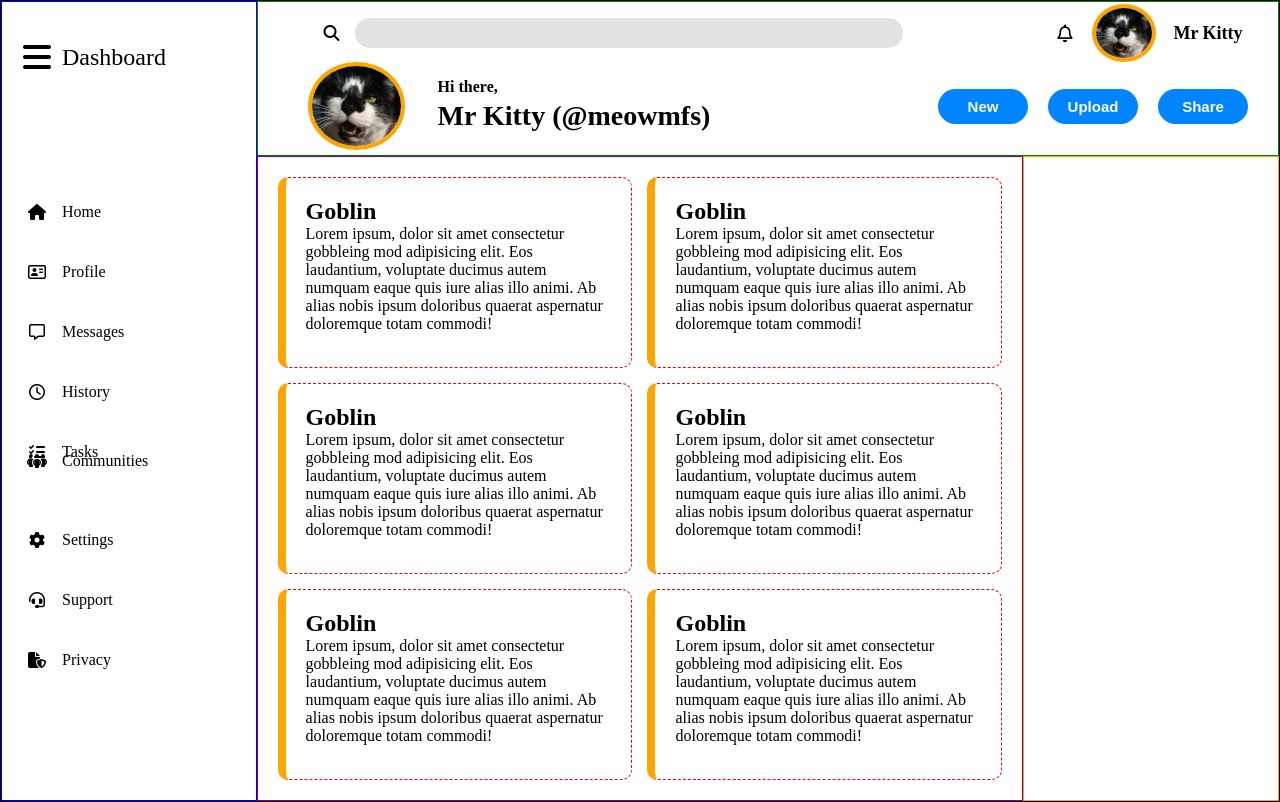
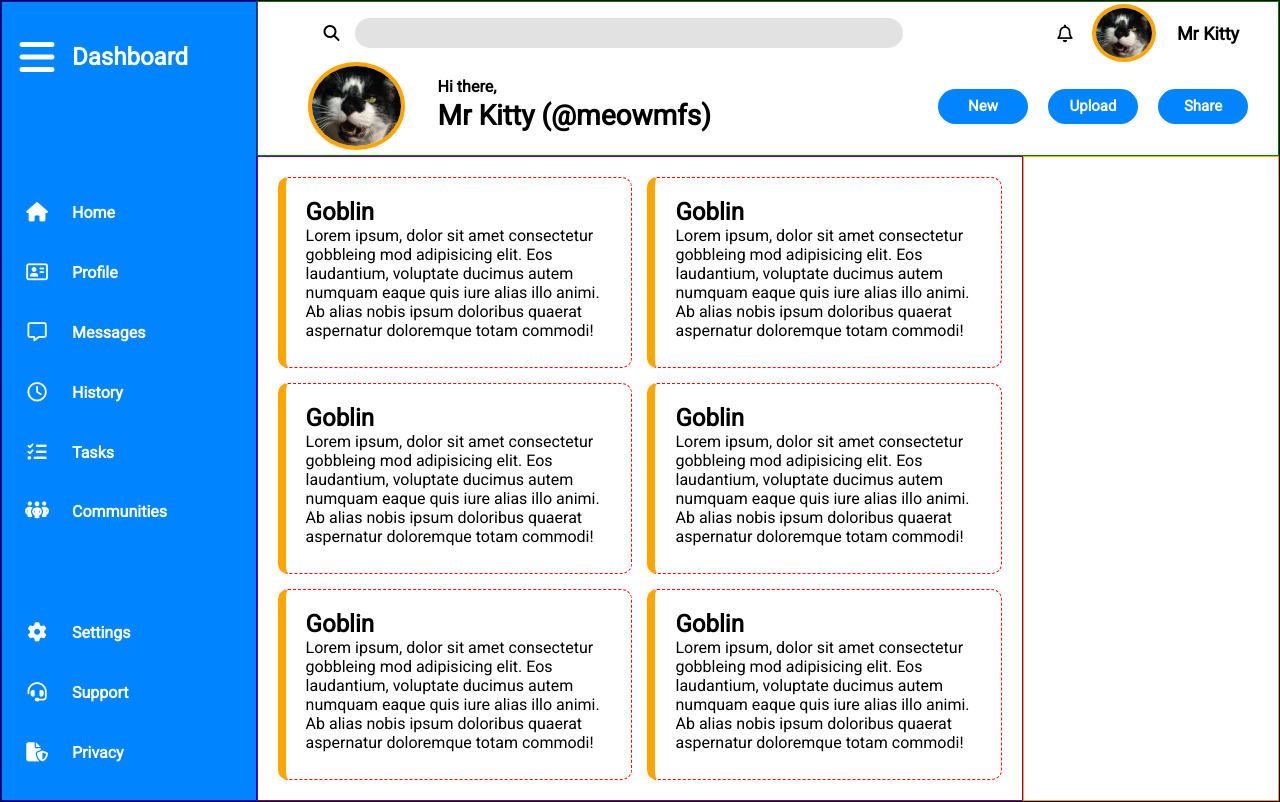
Before and after one commit to Bjwills7/TOP-Admin-Dashboard, a plain HTML site: page index.html in a window 1280 px wide. Drawn offline with Linux system fonts and the light colour scheme.

Commit message:
Finish navbar styling

```diff
--- a/index.html
+++ b/index.html
@@ -4,6 +4,9 @@
     <meta charset="UTF-8">
     <meta http-equiv="X-UA-Compatible" content="IE=edge">
     <meta name="viewport" content="width=device-width, initial-scale=1.0">
+    <link rel="preconnect" href="https://fonts.googleapis.com">
+    <link rel="preconnect" href="https://fonts.gstatic.com" crossorigin>
+    <link href="https://fonts.googleapis.com/css2?family=Roboto&display=swap" rel="stylesheet">
     <link rel="stylesheet" href="styles.css">
     <script src="https://kit.fontawesome.com/57bfa43ea2.js" crossorigin="anonymous"></script>
     <title>Admin Dashboard</title>
@@ -42,8 +45,8 @@
             <span>History</span>
             <i class="fa-solid fa-list-check"></i>
             <span>Tasks</span>
-            <i class="fa-solid fa-people-group"></i>
-            <span class="communities">Communities</span>
+            <i class="fa-solid fa-people-group" id="com"></i>
+            <span id="com" class="com">Communities</span>
             <i class="fa-solid fa-gear"></i>
             <span>Settings</span>
             <i class="fa-solid fa-headset"></i>
--- a/styles.css
+++ b/styles.css
@@ -1,6 +1,7 @@
 * {
     margin: 0;
     padding: 0;
+    font-family: 'Roboto', sans-serif;
 }
 
 html, body {
@@ -39,10 +40,11 @@ html, body {
 
 .navBar {
     border: 1px solid blue;
+    background-color: rgb(0, 132, 255);
     grid-row: 1 / span 2;
     display: grid;
     grid-template-columns: 50px 1fr;
-    grid-template-rows: 150px repeat(5, 60px) .2fr repeat(3, 60px);
+    grid-template-rows: 150px repeat(5, 60px) 120px repeat(3, 60px);
     padding: 30px 0 0 10px;
 }
 
@@ -129,23 +131,33 @@ button {
 .navBar > i {
     align-self: center;
     justify-self: center;
+    color: white;
+    transform: scale(1.2);
 }
 
 .navBar i:first-child {
     margin: -100px 0 0 0;
-    transform: scale(2);
+    transform: scale(2.5);
 }
 
 .navBar span {
     align-self: center;
+    color: white;
+    font-weight: 800;
+    margin-left: 10px;
 }
 
 .navBar > span:first-of-type {
     font-size: 24px;
     align-self: center;
-    margin: -100px 0 0 0;
+    margin: -100px 0 0 10px;
 }
 
-.fa-people-group, .communities {
-    margin: -70px 0 0 0;
+#com {
+    align-self: start;
+    margin: 20px 0 0 0;
 }
+
+#com.com {
+    margin-left: 10px;
+}
```
